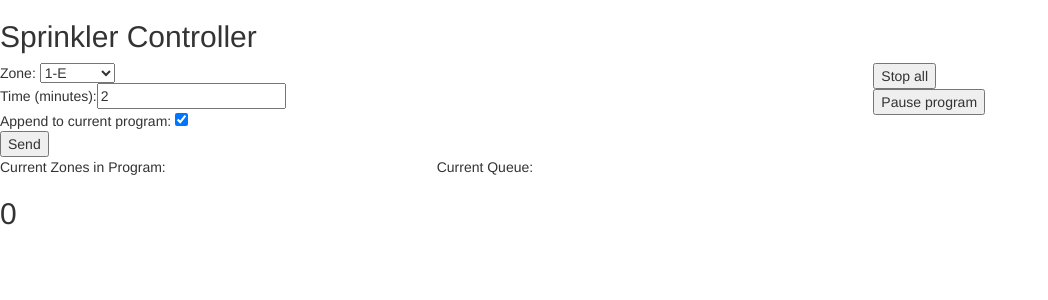
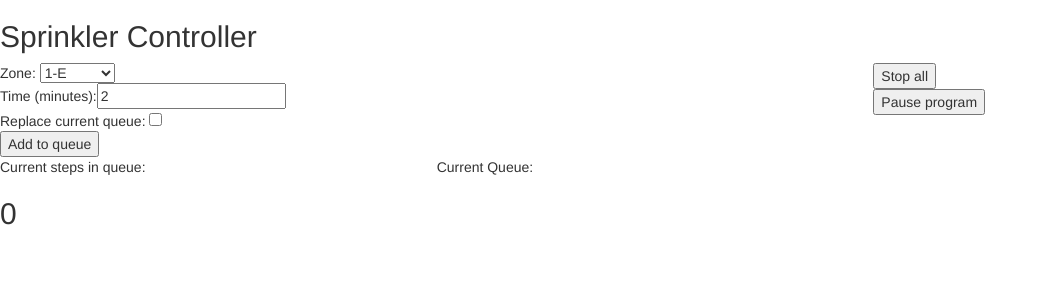
Before and after one commit to dkulinski/sprinkler, a Flask app: page / in a window 1280 px wide. Shown: the top 300 px of the page, without its empty margins (0-1048 px from the left). Run offline with Flask 2, Linux system fonts and the light colour scheme; data that the repository does not hold is empty; some libraries are stand-ins or nearby versions.

Commit message:
Cosmetic changes

```diff
--- a/templates/index.html
+++ b/templates/index.html
@@ -53,9 +53,9 @@
                 <br>
                 Time (minutes):<input type="number" name="time" id="time" value="2">
                 <br>
-                Append to current program: <input type="checkbox" name="append_zone" id="append_zone" checked="true">
+                Replace current queue: <input type="checkbox" name="append_zone" id="append_zone">
                 <br>
-                <input type="submit" value="Send">
+                <input type="submit" id="zone_set" value="Add to queue">
         </form>
     </div>
     <div class="col-md-4">
@@ -69,7 +69,7 @@
 </div>
 <div class="row">
     <div class="col-md-4">
-        Current Zones in Program:
+        Current steps in queue:
     </div>
     <div class="col-md-8">
         Current Queue:
@@ -88,6 +88,14 @@
 {% block scripts %}
 {{ super() }}
 <script>
+    $("#append_zone").change(function() {
+        if(this.checked) {
+            $("#zone_set").val('Replace queue');
+        } else {
+            $("#zone_set").val('Add to queue');
+        }
+    });
+
     $("#zone").submit(function(event) {
         event.preventDefault();
         $.post("/v1/zone", $("#zone").serialize());
```
